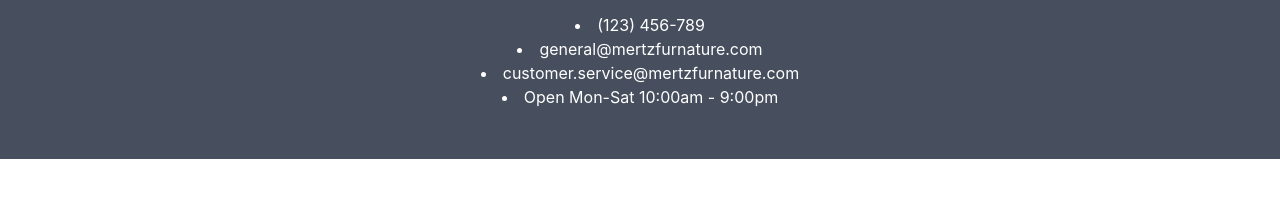
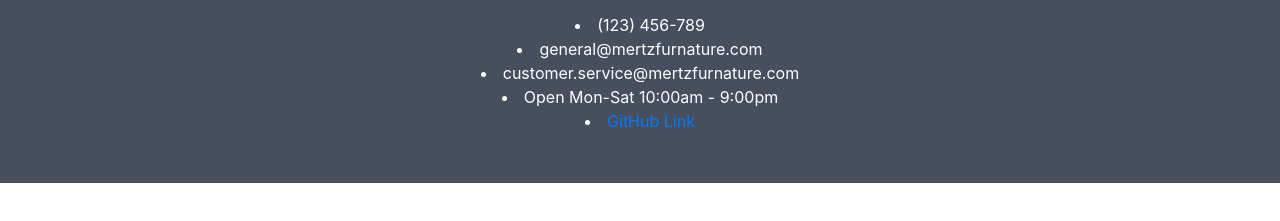
Before and after one commit to zmertz/creative_project1, a plain HTML site: page pages/contact.html in a window 1280 px wide. Shown: the part 189-410 px from the top of the page. Drawn offline with nearby package versions, Linux system fonts and the light colour scheme.

Commit message:
Fixing github error

```diff
--- a/pages/contact.html
+++ b/pages/contact.html
@@ -43,6 +43,7 @@
   <li>customer.service@mertzfurnature.com</li>
 
   <li>Open Mon-Sat 10:00am - 9:00pm</li>
+  <li><a href="https://github.com/zmertz/creative_project1.git">GitHub Link</li>
 </div>
 
 
```
